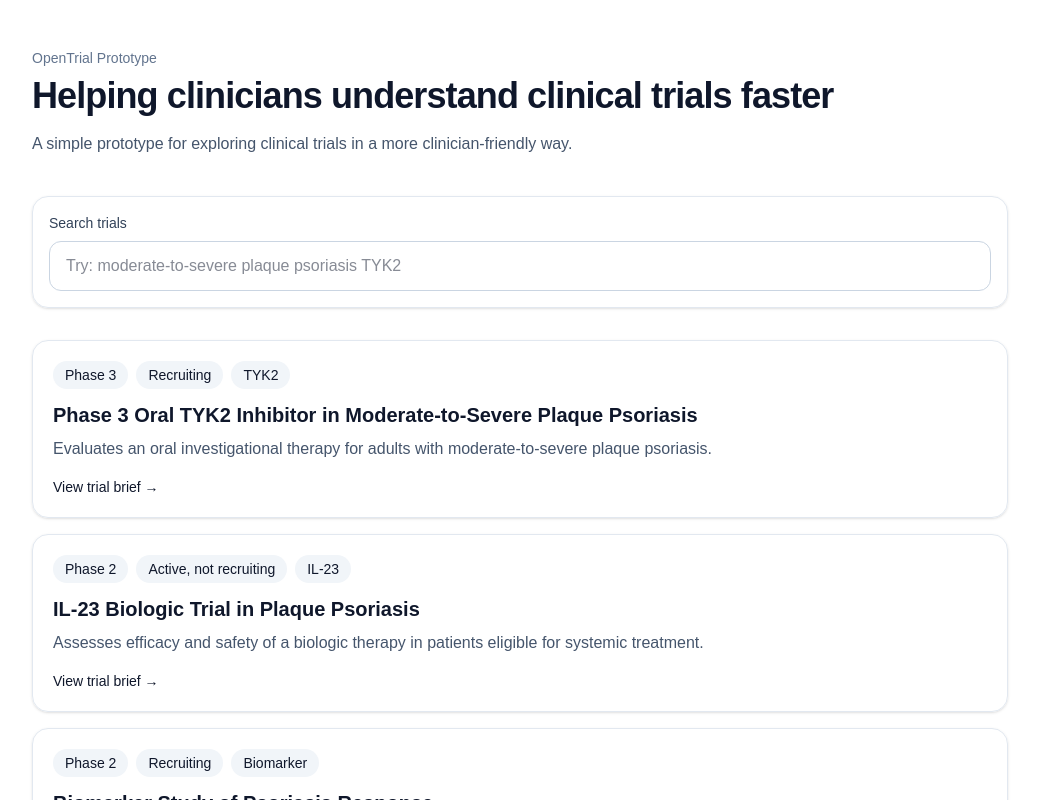
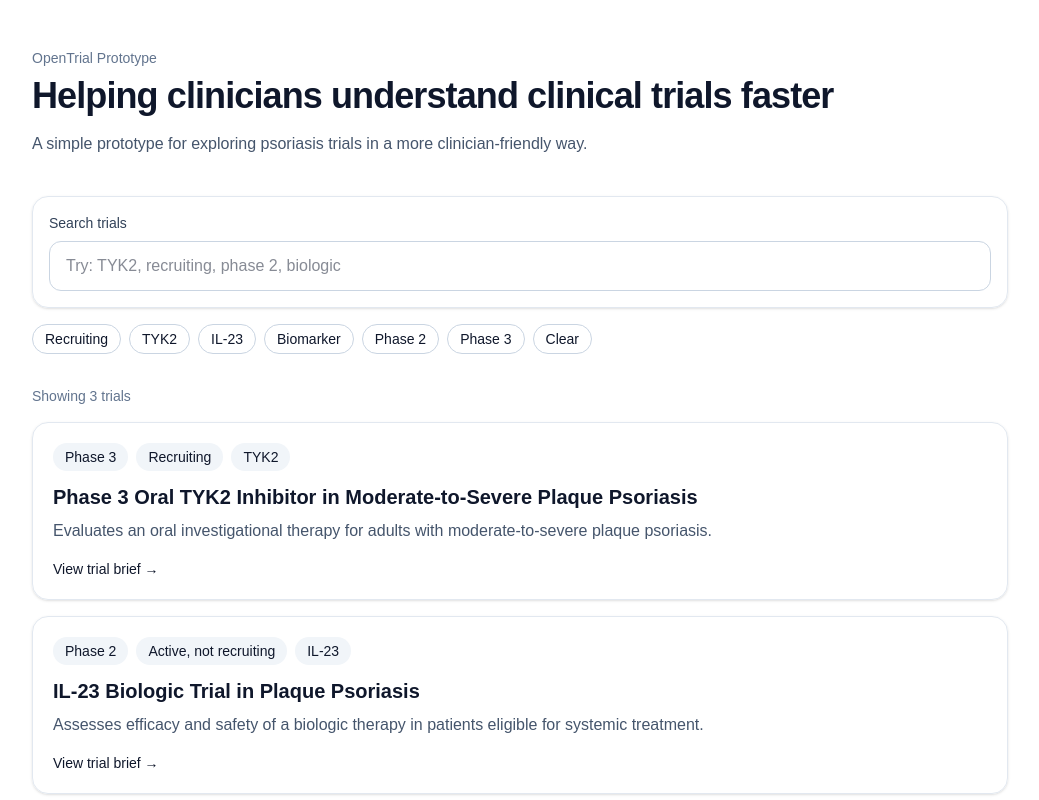
Before and after one commit to irvingling/opentrial, a Next.js app: page / in a window 1280 px wide. Shown: the top 800 px of the page, without its empty margins (120-1159 px from the left). Built offline with nearby package versions, Linux system fonts and the light colour scheme.

Commit message:
Add working trial search

```diff
--- a/app/page.tsx
+++ b/app/page.tsx
@@ -1,11 +1,15 @@
+"use client";
+
+import { useMemo, useState } from "react";
+
 type Trial = {
-  id: string
-  title: string
-  phase: string
-  status: string
-  mechanism: string
-  summary: string
-}
+  id: string;
+  title: string;
+  phase: string;
+  status: string;
+  mechanism: string;
+  summary: string;
+};
 
 const trials: Trial[] = [
   {
@@ -35,9 +39,33 @@ const trials: Trial[] = [
     summary:
       "Explores molecular changes associated with treatment response in plaque psoriasis.",
   },
-]
+];
 
 export default function HomePage() {
+  const [query, setQuery] = useState("");
+
+  const filteredTrials = useMemo(() => {
+    const lowerQuery = query.toLowerCase().trim();
+
+    if (!lowerQuery) {
+      return trials;
+    }
+
+    return trials.filter((trial) => {
+      const searchableText = [
+        trial.title,
+        trial.phase,
+        trial.status,
+        trial.mechanism,
+        trial.summary,
+      ]
+        .join(" ")
+        .toLowerCase();
+
+      return searchableText.includes(lowerQuery);
+    });
+  }, [query]);
+
   return (
     <main className="min-h-screen bg-white text-slate-900">
       <div className="mx-auto max-w-5xl px-6 py-12">
@@ -47,24 +75,50 @@ export default function HomePage() {
             Helping clinicians understand clinical trials faster
           </h1>
           <p className="mt-4 max-w-2xl text-base text-slate-600">
-            A simple prototype for exploring clinical trials in a more clinician-friendly way.
+            A simple prototype for exploring psoriasis trials in a more clinician-friendly way.
           </p>
         </header>
 
-        <div className="mb-8 rounded-2xl border border-slate-200 p-4 shadow-sm">
+        <div className="mb-4 rounded-2xl border border-slate-200 p-4 shadow-sm">
           <label htmlFor="search" className="mb-2 block text-sm font-medium text-slate-700">
             Search trials
           </label>
           <input
             id="search"
             type="text"
-            placeholder="Try: moderate-to-severe plaque psoriasis TYK2"
+            value={query}
+            onChange={(event) => setQuery(event.target.value)}
+            placeholder="Try: TYK2, recruiting, phase 2, biologic"
             className="w-full rounded-xl border border-slate-300 px-4 py-3 outline-none focus:border-slate-500"
           />
         </div>
 
+        <div className="mb-8 flex flex-wrap gap-2">
+          {["Recruiting", "TYK2", "IL-23", "Biomarker", "Phase 2", "Phase 3"].map((tag) => (
+            <button
+              key={tag}
+              type="button"
+              onClick={() => setQuery(tag)}
+              className="rounded-full border border-slate-300 px-3 py-1 text-sm hover:bg-slate-50"
+            >
+              {tag}
+            </button>
+          ))}
+          <button
+            type="button"
+            onClick={() => setQuery("")}
+            className="rounded-full border border-slate-300 px-3 py-1 text-sm hover:bg-slate-50"
+          >
+            Clear
+          </button>
+        </div>
+
+        <p className="mb-4 text-sm text-slate-500">
+          Showing {filteredTrials.length} trial{filteredTrials.length === 1 ? "" : "s"}
+        </p>
+
         <section className="grid gap-4">
-          {trials.map((trial) => (
+          {filteredTrials.map((trial) => (
             <a
               key={trial.id}
               href={`/trial/${trial.id}`}
@@ -82,7 +136,13 @@ export default function HomePage() {
             </a>
           ))}
         </section>
+
+        {filteredTrials.length === 0 && (
+          <div className="mt-6 rounded-2xl border border-dashed border-slate-300 p-6 text-slate-600">
+            No trials matched your search. Try TYK2, recruiting, or phase 2.
+          </div>
+        )}
       </div>
     </main>
-  )
+  );
 }
```
